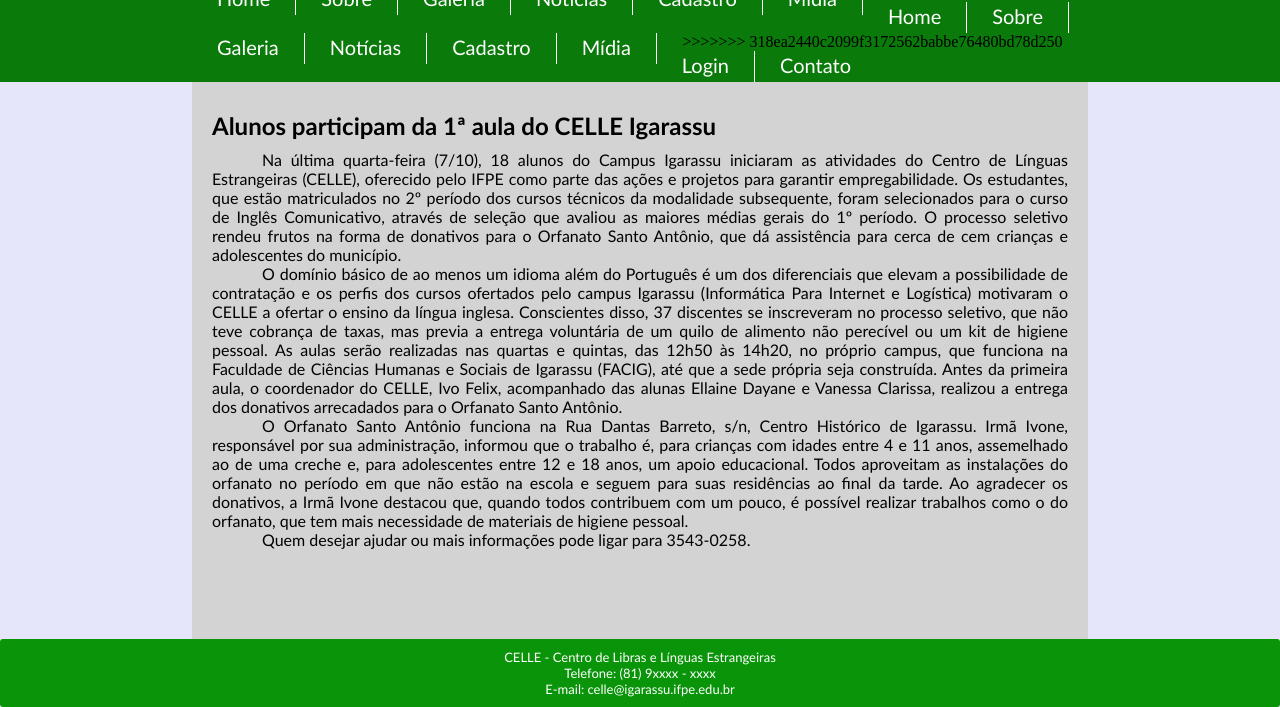
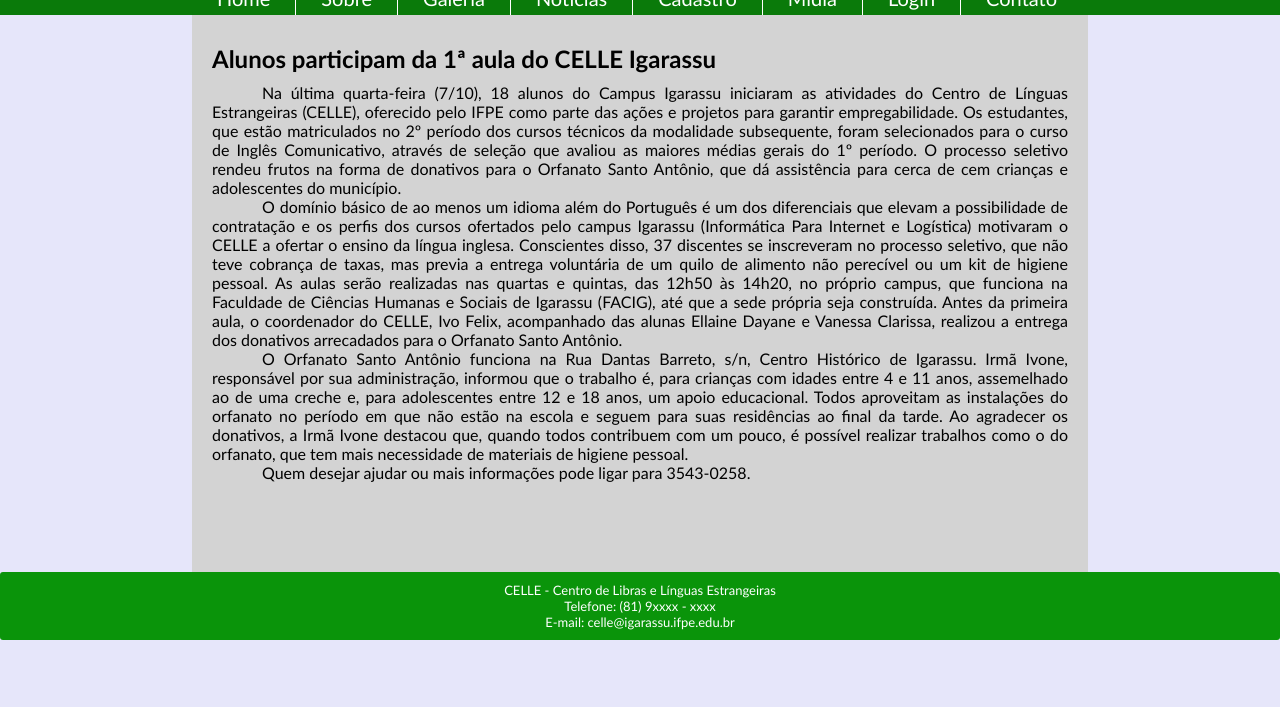
Before and after one commit to Ytallo12/CodigoSecreto, a plain HTML site: page principal/html/pagina_Noticia1aula.html in a window 1280 px wide. Shown: the part 126-833 px from the top of the page. After the commit the page ends 800 px from the top, so only its background shows below. Drawn offline with Linux system fonts and the light colour scheme.

Commit message:
Ajuste na sintaxe da estrutura

```diff
--- a/principal/html/pagina_Noticia1aula.html
+++ b/principal/html/pagina_Noticia1aula.html
@@ -11,7 +11,6 @@
   <header><img src="../img/banner_reduzido.png" width="300px" height="110px" style="border-radius: 3px;"/></header>
   <nav>
     <ul class="menu">
-<<<<<<< HEAD
       <li><a href="../pagina_cele.html">Home</a></li>
       <li><a href="paginasobre_cele.html">Sobre</a></li>
       <li><a href="#">Galeria</a></li>
@@ -23,19 +22,6 @@
         </ul>
       </li>
       <li><a href="pagina_midia.html">Mídia</a></li>
-=======
-    <li><a href="../pagina_cele.html">Home</a></li>
-    <li><a href="paginasobre_cele.html">Sobre</a></li>
-    <li><a href="#">Galeria</a></li>
-    <li><a href="pagina_noticias.html">Notícias</a></li>
-    <li><a href="#">Cadastro</a>
-      <ul>
-        <li><a href="#">Professor</a></li>
-        <li><a href="#">Aluno</a></li>
-      </ul>
-    </li>
-        <li><a href="../html/pagina_midia.html">Mídia</a></li>
->>>>>>> 318ea2440c2099f3172562babbe76480bd78d250
       <li><a href="#">Login</a></li>
       <li><a href="paginascontatos_cele.html">Contato</a></li>
     </ul>
```
